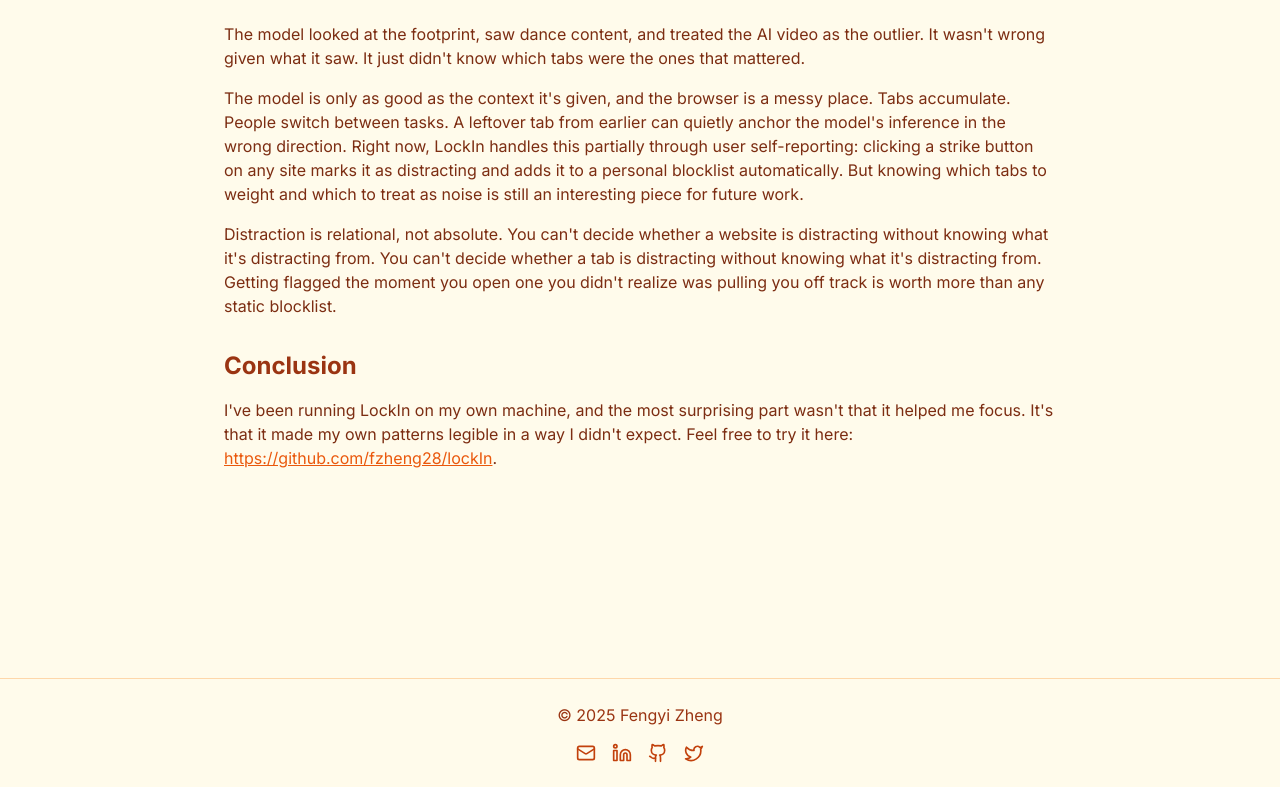
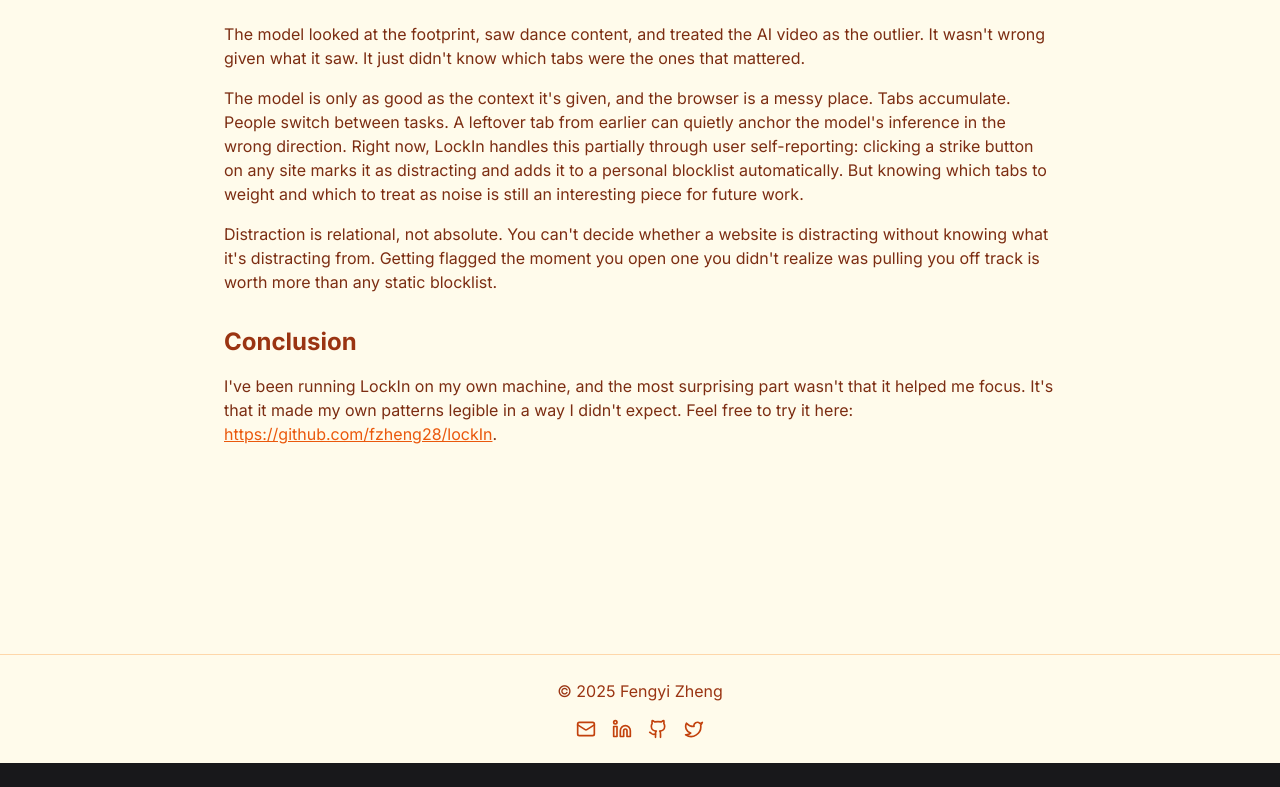
Before and after one commit to fzheng28/fzheng28.github.io, a React (Vite) app: page /#/blog/lockin in a window 1280 px wide. Shown: the part 3006-3793 px from the top of the page. After the commit the page ends 3769 px from the top, so only its background shows below. Built offline with nearby package versions, Linux system fonts and the light colour scheme.

Commit message:
edited blog

```diff
--- a/src/pages/Blog/LockIn.tsx
+++ b/src/pages/Blog/LockIn.tsx
@@ -243,8 +243,7 @@ const LockIn = () => {
           <p className="mb-4">
             Distraction is relational, not absolute. You can&apos;t decide whether a
             website is distracting without knowing what it&apos;s distracting from.
-            You can't decide whether a tab is distracting without knowing what it&apos;s
-            distracting from. Getting flagged the moment you open one you didn&apos;t
+            Getting flagged the moment you open one you didn&apos;t
             realize was pulling you off track is worth more than any static blocklist.
           </p>
 
```
